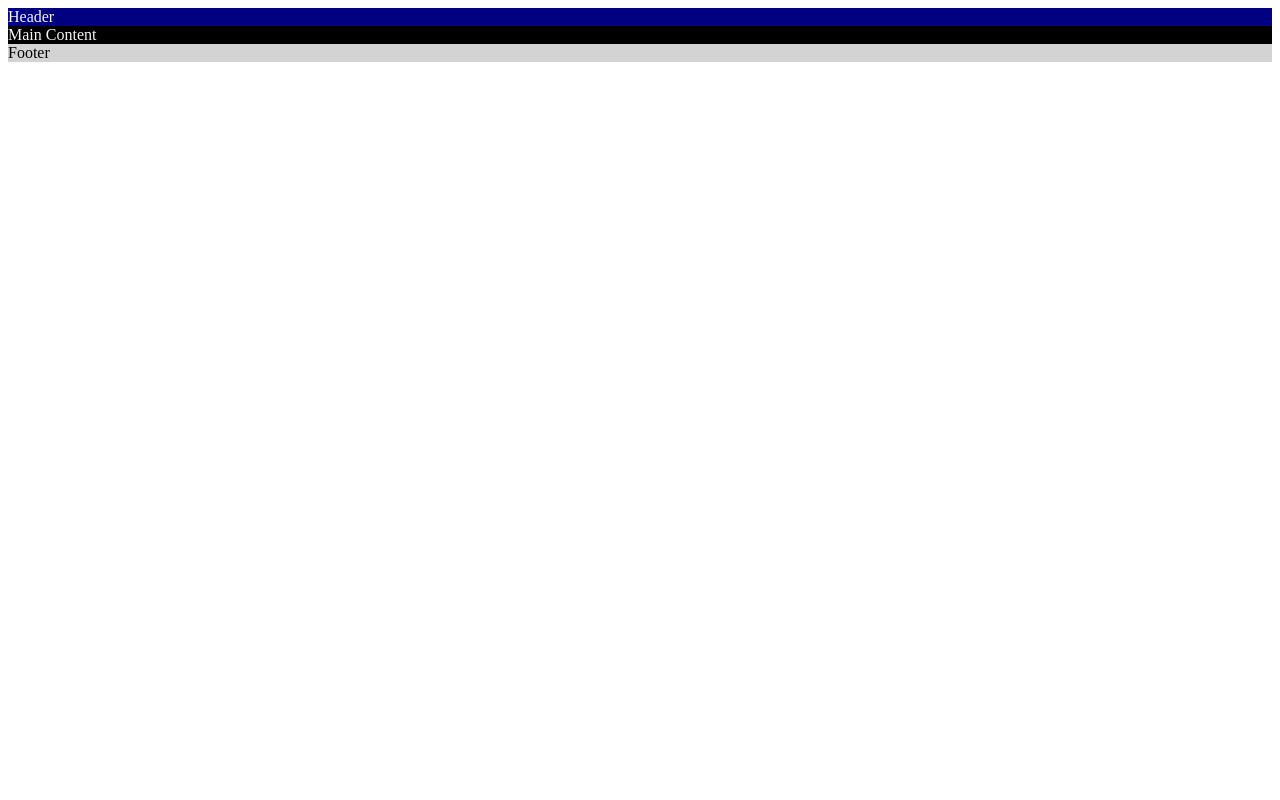
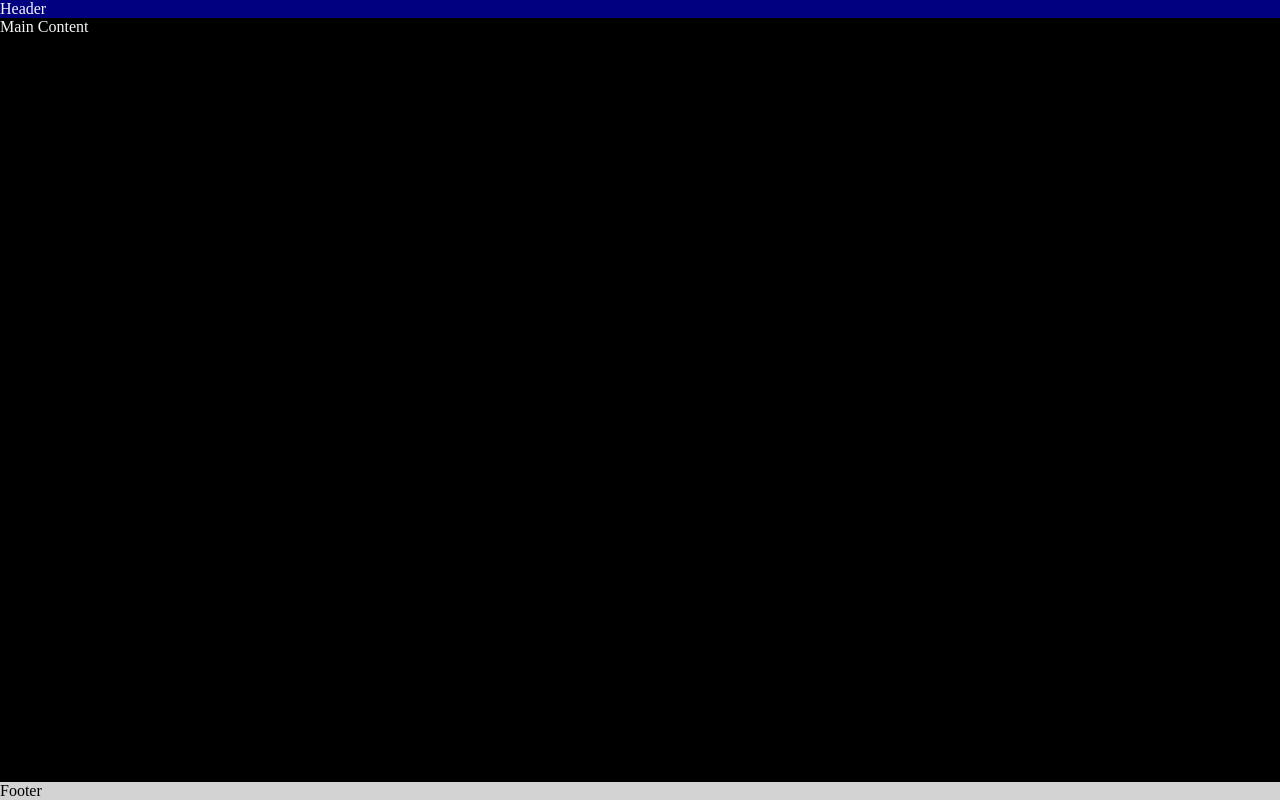
Before and after one commit to cgalpin92/practice-project, a plain HTML site: page index.html in a window 1280 px wide. Drawn offline with Linux system fonts and the light colour scheme.

Commit message:
Asterisk wildcard selector has been added to stylesheet, change to generic font color and footer color amended

```diff
--- a/assets/css/stylesheet.css
+++ b/assets/css/stylesheet.css
@@ -1,3 +1,18 @@
+/* Asterisk used as a wildcard selector, will override default styles added by the browser */
+* {
+    padding: 0;
+    margin: 0;
+    box-sizing: border-box;
+}
+
+body {
+    min-height: 100vh;
+    display: flex;
+    flex-direction: column;
+    /* Generic project styles */
+    color: whitesmoke;
+}
+
 header {
     background-color: navy;
     color: whitesmoke;
@@ -6,8 +21,11 @@
 main {
     background-color: black;
     color: whitesmoke;
+    /* Make main element take up any blank space to push the footer down*/
+    flex: 1 0 auto;
 }
 
 footer {
     background-color: lightgray;
+    color: black;
 }
```
